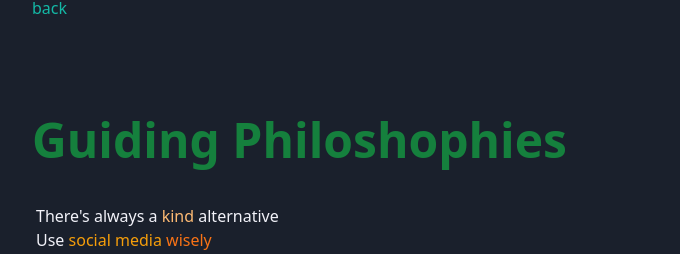
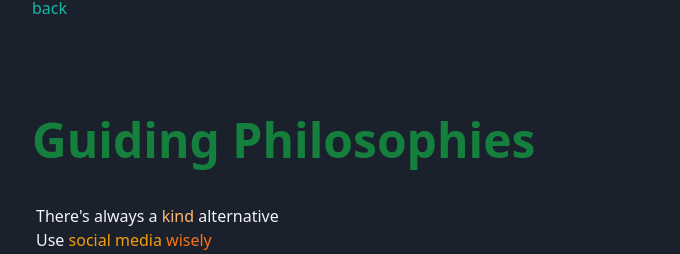
Before and after one commit to jaamaalxyz/jaamaalxyz.github.io, a Next.js app: page / in a window 1280 px wide. Shown: the part 416-670 px from the top of the page, without its empty margins (288-968 px from the left). Built offline with nearby package versions, Linux system fonts and the light colour scheme.

Commit message:
fix a typo

```diff
--- a/components/Philosophies.tsx
+++ b/components/Philosophies.tsx
@@ -4,7 +4,7 @@ import Section from './UI/Section';
 
 const Philosophies: React.FC = () => (
   <Section>
-    <H2 subTitle="Guiding Philoshophies" color="text-green-700" />
+    <H2 subTitle="Guiding Philosophies" color="text-green-700" />
     <div className="pl-1">
       <p>
         There&apos;s always a <span className="text-orange-300">kind</span>{' '}
```
